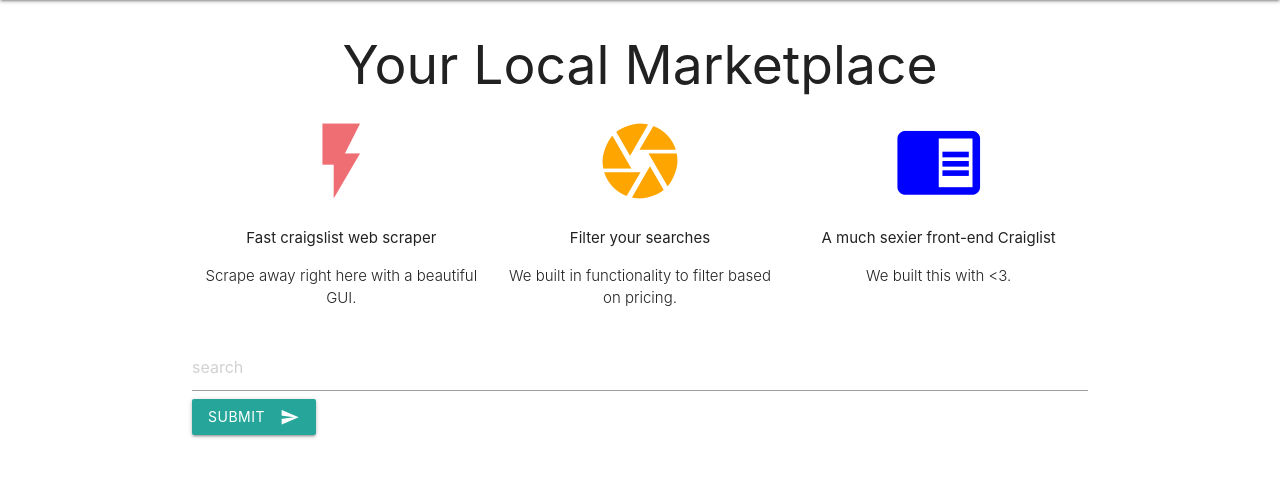
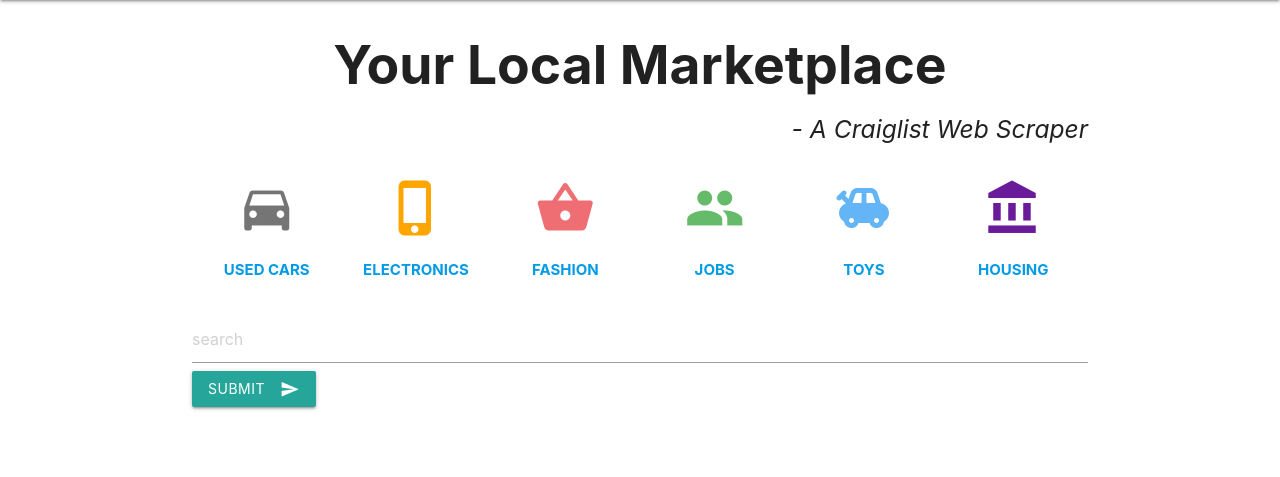
Before and after one commit to xiaolinangela/localgem, a Django app: page / in a window 1280 px wide. Shown: the part 64-541 px from the top of the page. Run offline with Django 3.2, Linux system fonts and the light colour scheme.

Commit message:
additional search functionalities

```diff
--- a/myapp/urls.py
+++ b/myapp/urls.py
@@ -5,4 +5,10 @@
 urlpatterns = [
     path('', views.home, name='home'),
     path('new_search/', views.new_search, name='new_search'),
+    path('used_cars/', views.used_cars, name='used_cars'),
+    path('electronics/', views.electronics, name='electronics'),
+    path('fashion/', views.fashion, name='fashion'),
+    path('jobs/', views.jobs, name='jobs'),
+    path('toys/', views.toys, name='toys'),
+    path('housing/', views.housing, name='housing'),
 ]
--- a/myapp/views.py
+++ b/myapp/views.py
@@ -12,6 +12,7 @@
 
 def new_search(request):
     search = request.POST.get('search')
+    print(search)
     models.Search.objects.create(search=search)
     final_url = BASE_CRAIGLIST_URL.format(quote_plus(search))
     response = requests.get(final_url)
@@ -43,3 +44,195 @@
         'final_postings': final_postings,
                           }
     return render(request, 'myapp/new_search.html', stuff_for_frontend)
+
+def used_cars(request):
+    search = "used cars"
+    final_url = BASE_CRAIGLIST_URL.format(quote_plus(search))
+    response = requests.get(final_url)
+    data = response.text
+    soup = BeautifulSoup(data, features='html.parser')
+    post_listings = soup.find_all('li', {'class': 'result-row'})
+    # print(post_listings[0])
+    # post_titles = post_listings[0].find(class_='result-title').text
+    # post_url = post_listings[0].find('a').get('href')
+    # post_price = post_listings[0].find(class_='result-price').text
+    final_postings = []
+    for post in post_listings:
+        post_titles = post.find(class_='result-title').text
+        post_url = post.find('a').get('href')
+        if post.find(class_='result-price'):
+            post_price = post.find(class_='result-price').text
+        else:
+            post_price = "N/A"
+        if post.find(class_="result-image").get('data-ids'):
+            post_image = post.find(class_="result-image").get('data-ids').split(",")[0].split(":")[1]
+            post_image_url = BASE_IMAGE_URL.format(post_image)
+        else:
+            post_image_url = 'https://craigslist.org/images/peace.jpg'
+            # print(post_image_url)
+        final_postings.append((post_titles, post_url, post_price, post_image_url))
+        stuff_for_frontend = {
+            'search': search,
+            'final_postings': final_postings,
+        }
+    return render(request, 'myapp/used_cars.html', stuff_for_frontend)
+
+def electronics(request):
+    search = "electronics"
+    final_url = BASE_CRAIGLIST_URL.format(quote_plus(search))
+    response = requests.get(final_url)
+    data = response.text
+    soup = BeautifulSoup(data, features='html.parser')
+    post_listings = soup.find_all('li', {'class': 'result-row'})
+    # print(post_listings[0])
+    # post_titles = post_listings[0].find(class_='result-title').text
+    # post_url = post_listings[0].find('a').get('href')
+    # post_price = post_listings[0].find(class_='result-price').text
+    final_postings = []
+    for post in post_listings:
+        post_titles = post.find(class_='result-title').text
+        post_url = post.find('a').get('href')
+        if post.find(class_='result-price'):
+            post_price = post.find(class_='result-price').text
+        else:
+            post_price = "N/A"
+        if post.find(class_="result-image").get('data-ids'):
+            post_image = post.find(class_="result-image").get('data-ids').split(",")[0].split(":")[1]
+            post_image_url = BASE_IMAGE_URL.format(post_image)
+        else:
+            post_image_url = 'https://craigslist.org/images/peace.jpg'
+            # print(post_image_url)
+        final_postings.append((post_titles, post_url, post_price, post_image_url))
+        stuff_for_frontend = {
+            'search': search,
+            'final_postings': final_postings,
+        }
+    return render(request, 'myapp/electronics.html', stuff_for_frontend)
+
+def fashion(request):
+    search = "fashion"
+    final_url = BASE_CRAIGLIST_URL.format(quote_plus(search))
+    response = requests.get(final_url)
+    data = response.text
+    soup = BeautifulSoup(data, features='html.parser')
+    post_listings = soup.find_all('li', {'class': 'result-row'})
+    # print(post_listings[0])
+    # post_titles = post_listings[0].find(class_='result-title').text
+    # post_url = post_listings[0].find('a').get('href')
+    # post_price = post_listings[0].find(class_='result-price').text
+    final_postings = []
+    for post in post_listings:
+        post_titles = post.find(class_='result-title').text
+        post_url = post.find('a').get('href')
+        if post.find(class_='result-price'):
+            post_price = post.find(class_='result-price').text
+        else:
+            post_price = "N/A"
+        if post.find(class_="result-image").get('data-ids'):
+            post_image = post.find(class_="result-image").get('data-ids').split(",")[0].split(":")[1]
+            post_image_url = BASE_IMAGE_URL.format(post_image)
+        else:
+            post_image_url = 'https://craigslist.org/images/peace.jpg'
+            # print(post_image_url)
+        final_postings.append((post_titles, post_url, post_price, post_image_url))
+        stuff_for_frontend = {
+            'search': search,
+            'final_postings': final_postings,
+        }
+    return render(request, 'myapp/fashion.html', stuff_for_frontend)
+
+def jobs(request):
+    search = "jobs"
+    final_url = BASE_CRAIGLIST_URL.format(quote_plus(search))
+    response = requests.get(final_url)
+    data = response.text
+    soup = BeautifulSoup(data, features='html.parser')
+    post_listings = soup.find_all('li', {'class': 'result-row'})
+    # print(post_listings[0])
+    # post_titles = post_listings[0].find(class_='result-title').text
+    # post_url = post_listings[0].find('a').get('href')
+    # post_price = post_listings[0].find(class_='result-price').text
+    final_postings = []
+    for post in post_listings:
+        post_titles = post.find(class_='result-title').text
+        post_url = post.find('a').get('href')
+        if post.find(class_='result-price'):
+            post_price = post.find(class_='result-price').text
+        else:
+            post_price = "N/A"
+        if post.find(class_="result-image").get('data-ids'):
+            post_image = post.find(class_="result-image").get('data-ids').split(",")[0].split(":")[1]
+            post_image_url = BASE_IMAGE_URL.format(post_image)
+        else:
+            post_image_url = 'https://craigslist.org/images/peace.jpg'
+            # print(post_image_url)
+        final_postings.append((post_titles, post_url, post_price, post_image_url))
+        stuff_for_frontend = {
+            'search': search,
+            'final_postings': final_postings,
+        }
+    return render(request, 'myapp/jobs.html', stuff_for_frontend)
+
+def toys(request):
+    search = "toys"
+    final_url = BASE_CRAIGLIST_URL.format(quote_plus(search))
+    response = requests.get(final_url)
+    data = response.text
+    soup = BeautifulSoup(data, features='html.parser')
+    post_listings = soup.find_all('li', {'class': 'result-row'})
+    # print(post_listings[0])
+    # post_titles = post_listings[0].find(class_='result-title').text
+    # post_url = post_listings[0].find('a').get('href')
+    # post_price = post_listings[0].find(class_='result-price').text
+    final_postings = []
+    for post in post_listings:
+        post_titles = post.find(class_='result-title').text
+        post_url = post.find('a').get('href')
+        if post.find(class_='result-price'):
+            post_price = post.find(class_='result-price').text
+        else:
+            post_price = "N/A"
+        if post.find(class_="result-image").get('data-ids'):
+            post_image = post.find(class_="result-image").get('data-ids').split(",")[0].split(":")[1]
+            post_image_url = BASE_IMAGE_URL.format(post_image)
+        else:
+            post_image_url = 'https://craigslist.org/images/peace.jpg'
+            # print(post_image_url)
+        final_postings.append((post_titles, post_url, post_price, post_image_url))
+        stuff_for_frontend = {
+            'search': search,
+            'final_postings': final_postings,
+        }
+    return render(request, 'myapp/toys.html', stuff_for_frontend)
+
+def housing(request):
+    search = "housing"
+    final_url = BASE_CRAIGLIST_URL.format(quote_plus(search))
+    response = requests.get(final_url)
+    data = response.text
+    soup = BeautifulSoup(data, features='html.parser')
+    post_listings = soup.find_all('li', {'class': 'result-row'})
+    # print(post_listings[0])
+    # post_titles = post_listings[0].find(class_='result-title').text
+    # post_url = post_listings[0].find('a').get('href')
+    # post_price = post_listings[0].find(class_='result-price').text
+    final_postings = []
+    for post in post_listings:
+        post_titles = post.find(class_='result-title').text
+        post_url = post.find('a').get('href')
+        if post.find(class_='result-price'):
+            post_price = post.find(class_='result-price').text
+        else:
+            post_price = "N/A"
+        if post.find(class_="result-image").get('data-ids'):
+            post_image = post.find(class_="result-image").get('data-ids').split(",")[0].split(":")[1]
+            post_image_url = BASE_IMAGE_URL.format(post_image)
+        else:
+            post_image_url = 'https://craigslist.org/images/peace.jpg'
+            # print(post_image_url)
+        final_postings.append((post_titles, post_url, post_price, post_image_url))
+        stuff_for_frontend = {
+            'search': search,
+            'final_postings': final_postings,
+        }
+    return render(request, 'myapp/housing.html', stuff_for_frontend)
--- a/static/css/style.css
+++ b/static/css/style.css
@@ -7,3 +7,12 @@
     height: 250px; /* Your height here */
     overflow: hidden;
 }
+
+
+p {
+font-weight: bold;
+}
+
+a:hover {
+  color: gray;
+}
--- a/templates/base.html
+++ b/templates/base.html
@@ -13,7 +13,7 @@
 </head>
     <body>
     <nav>
-    <div class="container nav-wrapper">
+    <div class="container nav-wrapper" >
         <a href="/" class="brand-logo">Local Gem</a>
         <ul id="nav-mobile" class="right">
             <li><a href="/">Home</a></li>
@@ -23,29 +23,51 @@
     </div>
     </nav>
     <div class="container">
-        <h2 style="text-align: center">Your Local Marketplace</h2>
+        <h2 style="text-align: center; font-weight: bold">Your Local Marketplace </h2>
+        <h5 style="text-align: right; font-weight: normal; font-style: italic; margin-bottom: 35px">- A Craiglist Web Scraper</h5>
     </div>
     <div class="container">
     <div class="row">
-        <div class="col s4">
+        <div class="col s2">
             <div class="center">
-                <i class="large material-icons" style="color: #EE6E73">flash_on</i>
-                <p>Fast craigslist web scraper</p>
-                <p class="light center">Scrape away right here with a beautiful GUI.</p>
+                <i class="medium material-icons" style="color: #757575">directions_car</i>
+                <p><a href="{% url 'used_cars' %}" >USED CARS</a></p>
+                <!--<p class="light center">Scrape away right here with a beautiful GUI.</p> -->
             </div>
         </div>
-        <div class="col s4">
+        <div class="col s2">
             <div class="center">
-                <i class="large material-icons" style="color: orange">camera</i>
-                <p>Filter your searches</p>
-                <p class="light center">We built in functionality to filter based on pricing.</p>
+                <i class="medium material-icons" style="color: orange">phone_iphone</i>
+                <p><a href="{% url 'electronics' %}" >ELECTRONICS</a></p>
+                <!--<p class="light center">We built in functionality to filter based on pricing.</p> -->
             </div>
         </div>
-        <div class="col s4">
+        <div class="col s2">
             <div class="center">
-                <i class="large material-icons" style="color: blue">chrome_reader_mode</i>
-                <p>A much sexier front-end Craiglist</p>
-                <p class="light ceter">We built this with <3.</p>
+                <i class="medium material-icons" style="color: #EE6E73">shopping_basket</i>
+                <p><a href="{% url 'fashion' %}">FASHION</a></p>
+                <!--<p class="light ceter">We built this with <3.</p> -->
+            </div>
+        </div>
+        <div class="col s2">
+            <div class="center">
+                <i class="medium material-icons" style="color: #66bb6a">group</i>
+                <p><a href="{% url 'jobs' %}">JOBS</a></p>
+                <!--<p class="light ceter">We built this with <3.</p> -->
+            </div>
+        </div>
+         <div class="col s2">
+            <div class="center">
+                <i class="medium material-icons" style="color: #64b5f6">toys</i>
+                <p><a href="{% url 'toys' %}">TOYS</a></p>
+                <!--<p class="light ceter">We built this with <3.</p> -->
+            </div>
+        </div>
+         <div class="col s2">
+            <div class="center">
+                <i class="medium material-icons" style="color: #6a1b9a ">account_balance</i>
+                <p><a href="{% url 'housing' %}">HOUSING</a></p>
+                <!--<p class="light ceter">We built this with <3.</p> -->
             </div>
         </div>
         </div>
```
Also changed, not shown: templates/myapp/electronics.html (added, +21 -0 lines), templates/myapp/fashion.html (added, +21 -0 lines), templates/myapp/housing.html (added, +21 -0 lines), templates/myapp/jobs.html (added, +21 -0 lines), templates/myapp/toys.html (added, +21 -0 lines), templates/myapp/used_cars.html (added, +21 -0 lines), README.md, images/localgem.JPG (added), 1 other file.
